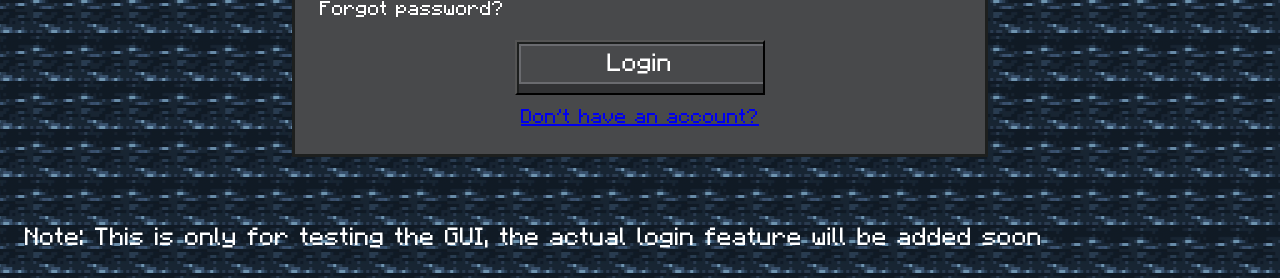
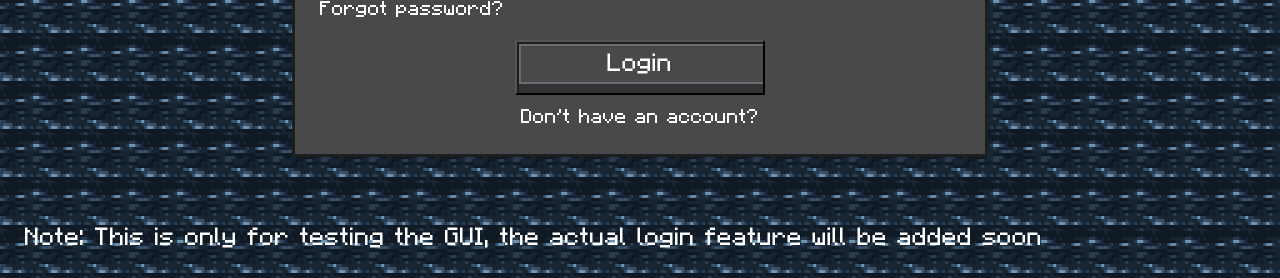
Before and after one commit to thehundrednights/thehundrednights.github.io, a plain HTML site: page index.html in a window 1280 px wide. Shown: the part 522-800 px from the top of the page. Drawn offline with Linux system fonts and the light colour scheme.

Commit message:
Update login.css

```diff
--- a/login.css
+++ b/login.css
@@ -65,6 +65,10 @@
 	filter: drop-shadow(0px 0px 5px #ffffff);
 	transform: scale(1.05);
 }
+.noacc a {
+	color: white;
+  text-decoration: none;
+}
 .login-button {
 	font-size: 25px;
 	height:  55px;
```
